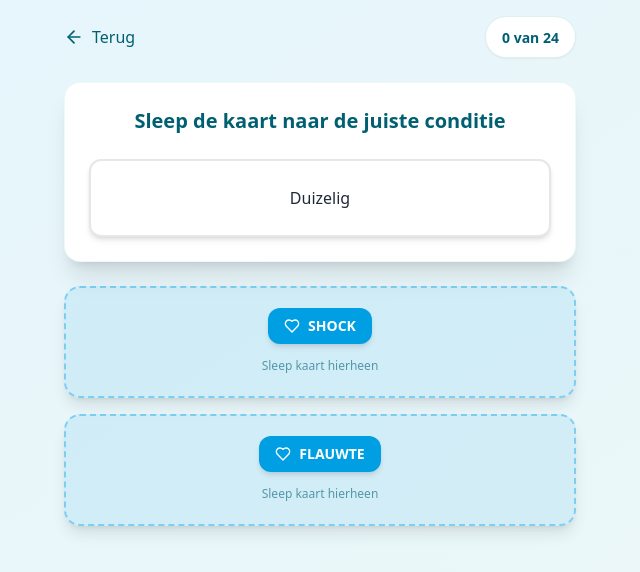
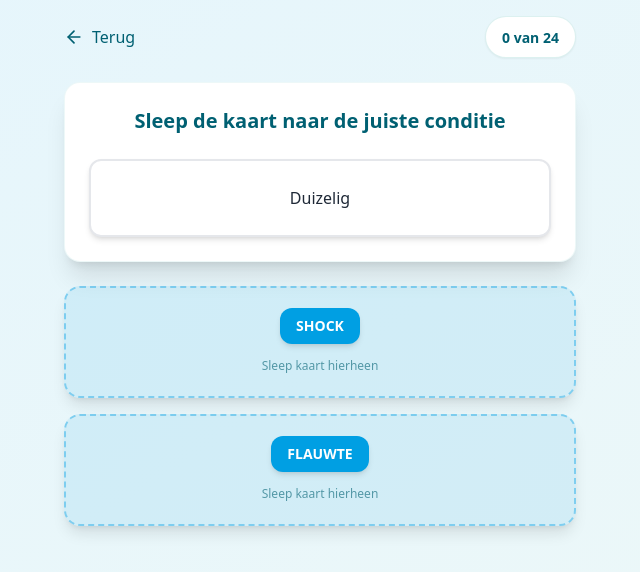
Before and after one commit to jankoning3/shockflauwte, a React (Vite) app: page / in a window 1280 px wide. Both pictures are taken after a click on the button "Start het Spel". Shown: the top 572 px of the page, without its empty margins (320-960 px from the left). Built offline with nearby package versions, Linux system fonts and the light colour scheme.

Commit message:
Updated DropZone.tsx

```diff
--- a/src/components/DropZone.tsx
+++ b/src/components/DropZone.tsx
@@ -1,6 +1,4 @@
-
 import React from 'react';
-import { Heart, Eye, LifeBuoy } from 'lucide-react';
 
 interface DropZoneProps {
   id: string;
@@ -18,44 +16,38 @@ const DropZone: React.FC<DropZoneProps> = ({ id, label, isActive, color, childre
         return {
           bg: isActive ? 'bg-[#009fe3]/20 border-[#009fe3]' : 'bg-[#009fe3]/10 border-[#009fe3]/40',
           text: 'text-[#006072]',
-          accent: 'bg-[#009fe3]',
-          icon: Heart
+          accent: 'bg-[#009fe3]'
         };
       case 'verschijnselen':
         return {
           bg: isActive ? 'bg-[#52bbb5]/20 border-[#52bbb5]' : 'bg-[#52bbb5]/10 border-[#52bbb5]/40',
           text: 'text-[#006072]',
-          accent: 'bg-[#52bbb5]',
-          icon: Eye
+          accent: 'bg-[#52bbb5]'
         };
       case 'eerste_hulp':
         return {
           bg: isActive ? 'bg-[#d5ac48]/20 border-[#d5ac48]' : 'bg-[#d5ac48]/10 border-[#d5ac48]/40',
           text: 'text-[#006072]',
-          accent: 'bg-[#d5ac48]',
-          icon: LifeBuoy
+          accent: 'bg-[#d5ac48]'
         };
       default:
         // Fallback voor shock/flauwte keuze
         return {
           bg: isActive ? 'bg-[#009fe3]/20 border-[#009fe3]' : 'bg-[#009fe3]/10 border-[#009fe3]/40',
           text: 'text-[#006072]',
-          accent: 'bg-[#009fe3]',
-          icon: Heart
+          accent: 'bg-[#009fe3]'
         };
     }
   };
 
   const classes = getCategoryColor(id);
-  const IconComponent = classes.icon;
 
   return (
     <div
       data-drop-zone={id}
       className={`rounded-2xl border-2 border-dashed p-5 min-h-28 flex flex-col transition-all duration-300 ${classes.bg} hover:scale-105 shadow-lg hover:shadow-xl`}
     >
-      <div className={`${classes.accent} text-white px-4 py-2 rounded-xl font-bold text-sm mb-3 self-center flex items-center space-x-2 shadow-md`}>
-        <IconComponent className="w-4 h-4" />
+      <div className={`${classes.accent} text-white px-4 py-2 rounded-xl font-bold text-sm mb-3 self-center shadow-md`}>
         <span>{label}</span>
       </div>
 
```
